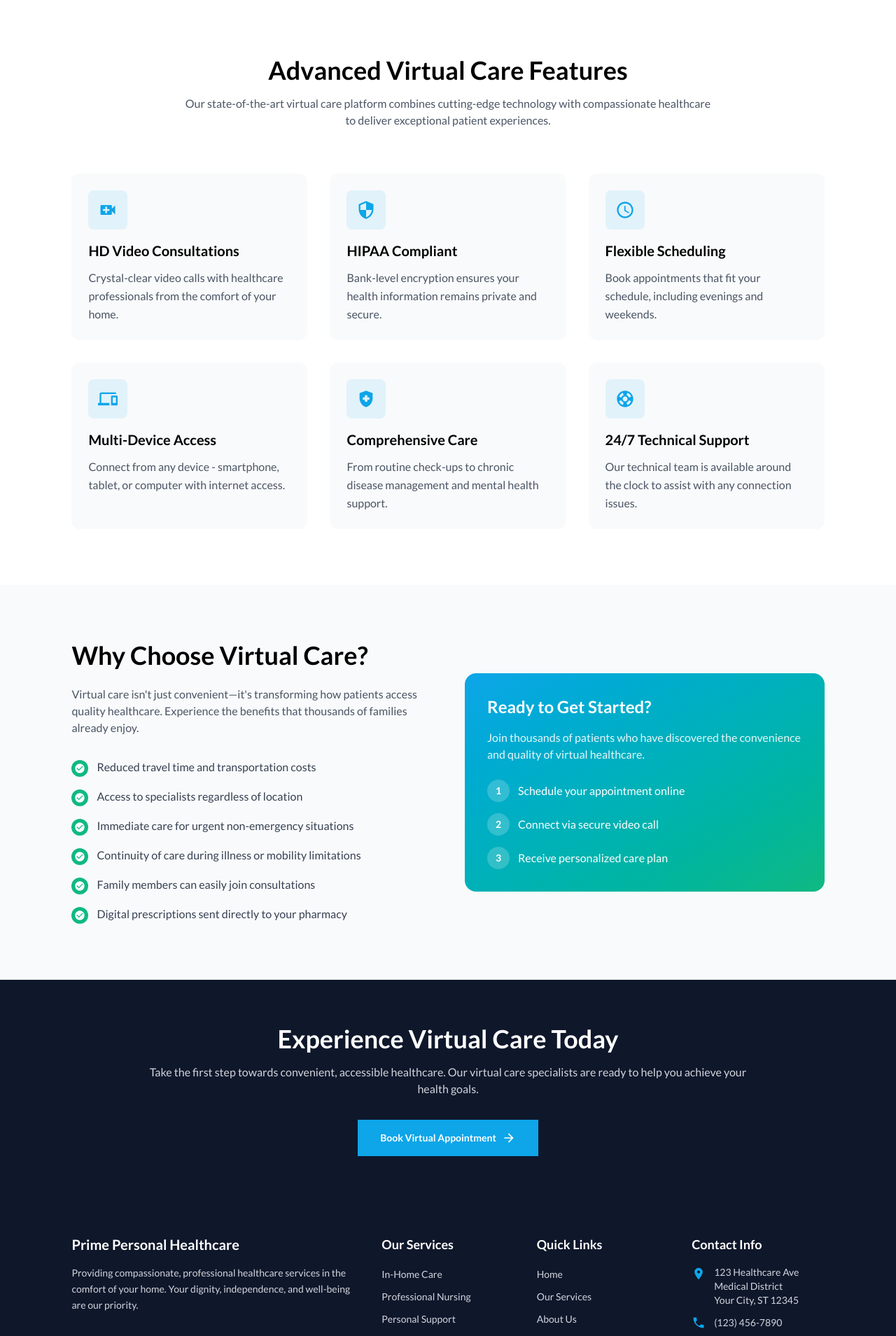
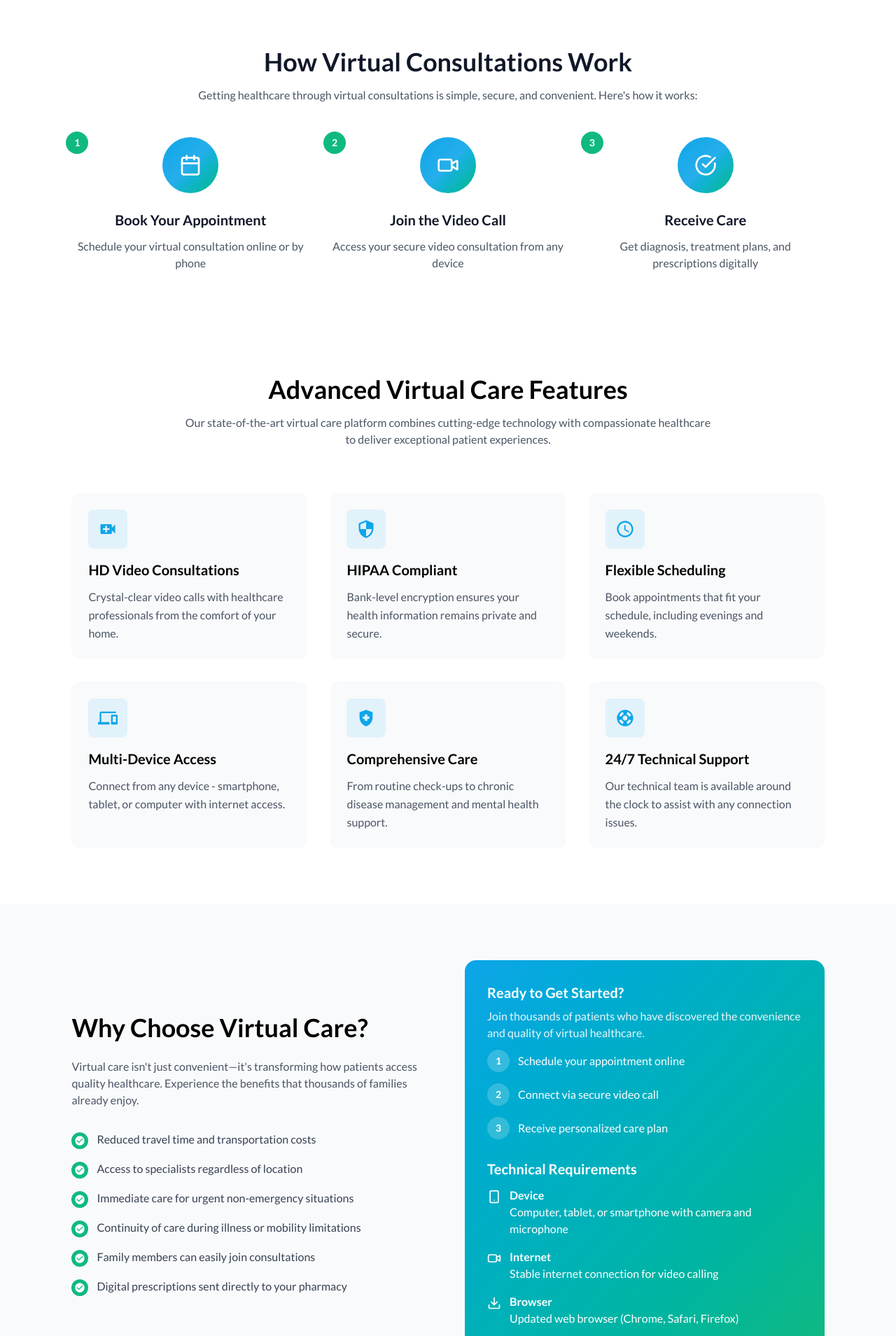
Before and after one commit to Olawoyin1/prime-personal-healthcare, a React (Vite) app: page /virtual-care in a window 1280 px wide. Shown: the part 660-2569 px from the top of the page at 70% size. Built offline with nearby package versions, Linux system fonts and the light colour scheme.

Commit message:
Virtual care how it works added

```diff
--- a/src/pages/Virtual.tsx
+++ b/src/pages/Virtual.tsx
@@ -10,8 +10,30 @@ import {
   MdCheckCircle,
   MdArrowForward
 } from 'react-icons/md';
+import { Video, CheckCircle, Smartphone, Calendar, Download } from 'lucide-react';
+
 
 const VirtualCare = () => {
+  const steps = [
+    {
+      step: 1,
+      icon: <Calendar className="w-8 h-8" />,
+      title: "Book Your Appointment",
+      description: "Schedule your virtual consultation online or by phone"
+    },
+    {
+      step: 2,
+      icon: <Video className="w-8 h-8" />,
+      title: "Join the Video Call",
+      description: "Access your secure video consultation from any device"
+    },
+    {
+      step: 3,
+      icon: <CheckCircle className="w-8 h-8" />,
+      title: "Receive Care",
+      description: "Get diagnosis, treatment plans, and prescriptions digitally"
+    }
+  ];
   const features = [
     {
       icon: MdVideoCall,
@@ -99,6 +121,43 @@ const VirtualCare = () => {
         </div>
       </section>
 
+
+      {/* How It Works */}
+      <section className="py-17">
+        <div className="container mx-auto">
+          <div className="text-center mb-12">
+            <h2 className="text-3xl md:text-4xl font-bold text-gray-900 mb-4">
+              How Virtual Consultations Work
+            </h2>
+            <p className="text-gray-600 max-w-3xl mx-auto">
+              Getting healthcare through virtual consultations is simple, secure, and convenient.
+              Here's how it works:
+            </p>
+          </div>
+
+          <div className="grid grid-cols-1 md:grid-cols-3 gap-7">
+            {steps.map((step, index) => (
+              <div
+                key={index}
+                className="text-center animate-fade-in"
+                style={{ animationDelay: `${index * 0.2}s` }}
+              >
+                <div className="relative mb-6">
+                  <div className="w-20 h-20 bg-gradient-to-br from-[#0EA5E9] via-[#0EA5E9]/90 to-[#10B981] text-white rounded-full flex items-center justify-center mx-auto">
+                    {step.icon}
+                  </div>
+                  <div className="absolute -top-2 -left-2 w-8 h-8 bg-[#10B981] text-white rounded-full flex items-center justify-center text-sm font-bold">
+                    {step.step}
+                  </div>
+                </div>
+                <h3 className="text-xl font-semibold text-gray-900 mb-3">{step.title}</h3>
+                <p className="text-gray-600">{step.description}</p>
+              </div>
+            ))}
+          </div>
+        </div>
+      </section>
+
       {/* Features Section */}
       <section className="py-20 bg-white">
         <div className="container mx-auto">
@@ -158,8 +217,8 @@ const VirtualCare = () => {
             </div>
             <div className="relative">
               <div className="bg-gradient-to-br from-[#0EA5E9] to-[#10B981] rounded-2xl p-8 text-white">
-                <h3 className="font-heading font-bold text-2xl mb-4">Ready to Get Started?</h3>
-                <p className="font-body text-white/90 mb-6">
+                <h3 className="font-heading font-bold text-xl mb-2">Ready to Get Started?</h3>
+                <p className="font-body text-white/90 mb-3">
                   Join thousands of patients who have discovered the convenience and quality of virtual healthcare.
                 </p>
                 <div className="space-y-4">
@@ -182,7 +241,36 @@ const VirtualCare = () => {
                     <span className="font-body">Receive personalized care plan</span>
                   </div>
                 </div>
+
+
+                <div className="mt-7">
+              <h3 className="text-xl font-bold mb-3">Technical Requirements</h3>
+              <div className="space-y-4">
+                <div className="flex items-start space-x-3">
+                  <Smartphone size={20} className="text-healthcare-primary mt-1 flex-shrink-0" />
+                  <div>
+                    <h4 className="font-semibold">Device</h4>
+                    <p className="">Computer, tablet, or smartphone with camera and microphone</p>
+                  </div>
+                </div>
+                <div className="flex items-start space-x-3">
+                  <Video size={20} className="text-healthcare-primary mt-1 flex-shrink-0" />
+                  <div>
+                    <h4 className="font-semibold">Internet</h4>
+                    <p className="">Stable internet connection for video calling</p>
+                  </div>
+                </div>
+                <div className="flex items-start space-x-3">
+                  <Download size={20} className="text-healthcare-primary mt-1 flex-shrink-0" />
+                  <div>
+                    <h4 className="font-semibold">Browser</h4>
+                    <p className="">Updated web browser (Chrome, Safari, Firefox)</p>
+                  </div>
+                </div>
               </div>
+            </div>
+              </div>
+
             </div>
           </div>
         </div>
```
